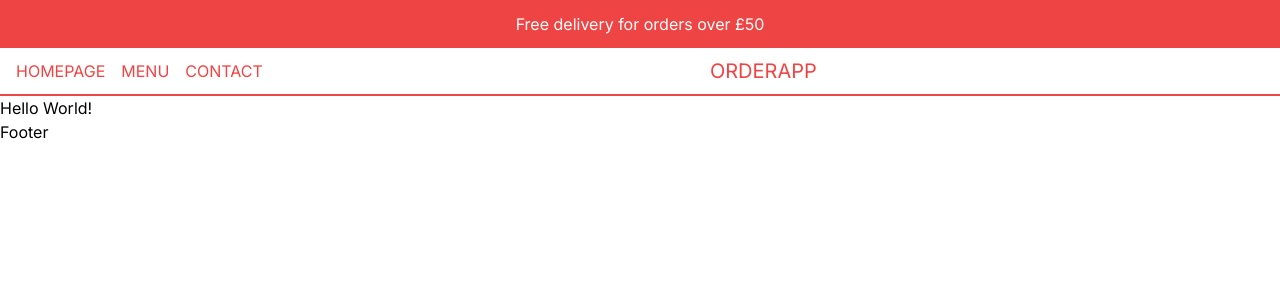
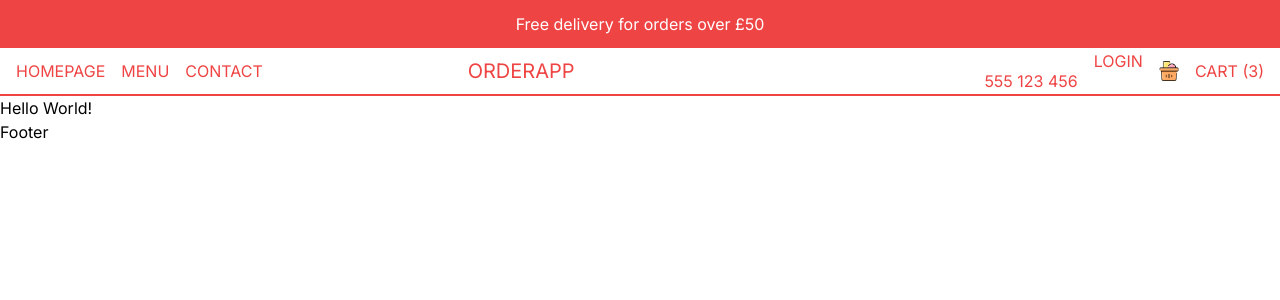
Before and after one commit to Akwei001/OrderApp, a Next.js app: page / in a window 1280 px wide. Shown: the top 300 px of the page. Built offline with nearby package versions, Linux system fonts and the light colour scheme.

Commit message:
menu styling

```diff
--- a/src/components/Navbar.tsx
+++ b/src/components/Navbar.tsx
@@ -1,12 +1,17 @@
 import React from 'react'
 import Menu from './Menu'
 import Link from 'next/link'
+import CartIcon from './CartIcon'
+import Image from 'next/image'
 
 const Navbar = () => {
+
+  const user = false
   return (
     <div>
 
       <div className="h-12 text-red-500 p-4 flex justify-between items-center border-b-2 border-b-red-500 uppercase">
+        {/*LEFT LINKS*/}
         <div className='hidden md:flex gap-4'>
           <Link href="/">Homepage</Link>
           <Link href="/menu">Menu</Link>
@@ -23,6 +28,16 @@ const Navbar = () => {
             <Menu/>
           </div>
         </div>
+        {/*RIGHT LINKS*/}
+        <div className='hidden md:flex gap-4'>
+          <div>
+            <Image src="/phone.png" alt="" width={20} height={20}/>
+            <span>555 123 456</span>
+          </div>
+         {!user ? (<Link href="/login">Login</Link>) :
+          (<Link href="/orders">Orders</Link>)}
+          <CartIcon/>
+        </div>
       </div>
 
 
```
